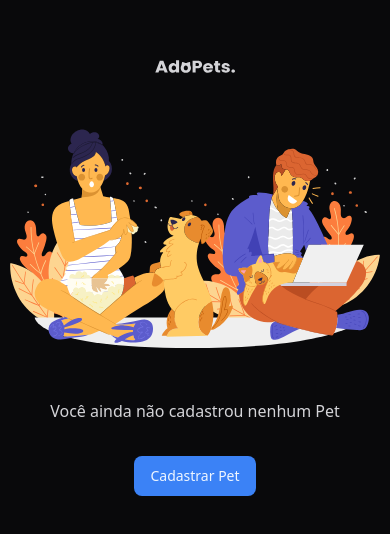
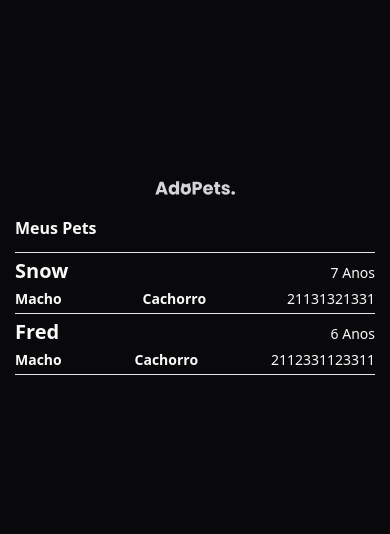
Before and after one commit to RNoleto/mvp-adopets, a Vue app: page / in a window 390 px wide. Shown: the part 144-678 px from the top of the page. Built offline with nearby package versions, Linux system fonts and the light colour scheme.

Commit message:
:iphone: component: Criação de Summary
Criação do Summary para listagem de pets cadastrados

```diff
--- a/src/App.vue
+++ b/src/App.vue
@@ -1,8 +1,8 @@
 <script setup>
 import EmpyPets from './components/EmpyPets.vue';
-
+import Summary from './components/Summary.vue';
 </script>
 
 <template>
-        <EmpyPets/>
+        <Summary/>
 </template>
--- /dev/null
+++ b/src/components/Summary.vue
@@ -0,0 +1,37 @@
+<script setup>
+import logoAdopets from '../assets/Adopets.svg'
+</script>
+
+<template>
+    <div class="h-screen flex flex-col items-center justify-center">
+        <img :src="logoAdopets" alt="logo-adopets" class="w-[80px] mb-5">
+        <div class="flex flex-col gap-3">
+            <div class="flex gap-1 font-bold w-[360px]">
+                <p>Meus Pets</p>
+            </div>
+            <div class="flex flex-col gap-1 w-[360px]">
+                <hr>
+                <div class="flex justify-between items-baseline">
+                    <p class="text-xl font-semibold">Snow</p>
+                    <p class="text-sm">7 Anos</p>
+                </div>
+                <div class="flex justify-between gap-2">
+                    <p class="text-sm font-semibold">Macho</p>
+                    <p class="text-sm font-semibold">Cachorro</p>
+                    <p class="text-sm font-thin">21131321331</p>
+                </div>
+                <hr>
+                <div class="flex justify-between items-baseline">
+                    <p class="text-xl font-semibold">Fred</p>
+                    <p class="text-sm">6 Anos</p>
+                </div>
+                <div class="flex justify-between gap-2">
+                    <p class="text-sm font-semibold">Macho</p>
+                    <p class="text-sm font-semibold">Cachorro</p>
+                    <p class="text-sm font-thin">2112331123311</p>
+                </div>
+                <hr>
+            </div>
+        </div>
+    </div>
+</template>
--- a/src/components/ui/Dialog.vue
+++ b/src/components/ui/Dialog.vue
@@ -8,11 +8,10 @@ import {
   DialogTitle,
   DialogDescription,
   DialogClose
-} from 'radix-vue'
+} from 'radix-vue';
 
 import Form from './Form.vue';
 import Button from './Button.vue';
-
 </script>
 
 <template>
@@ -33,12 +32,14 @@ import Button from './Button.vue';
         <DialogDescription class="text-zinc-400 text-sm leading-relaxed">
           Detalhes do meu pet
         </DialogDescription>
+
         <!-- Botão para fechar o Dialog -->
         <DialogClose as="button" class="absolute top-2 right-2">X</DialogClose>
-        <!-- Formulario de Cadastro -->
-         <hr>
+
+        <!-- Formulário de Cadastro -->
+        <hr />
         <Form />
-    </DialogContent>
-</DialogPortal>
-</DialogRoot>
+      </DialogContent>
+    </DialogPortal>
+  </DialogRoot>
 </template>
```
